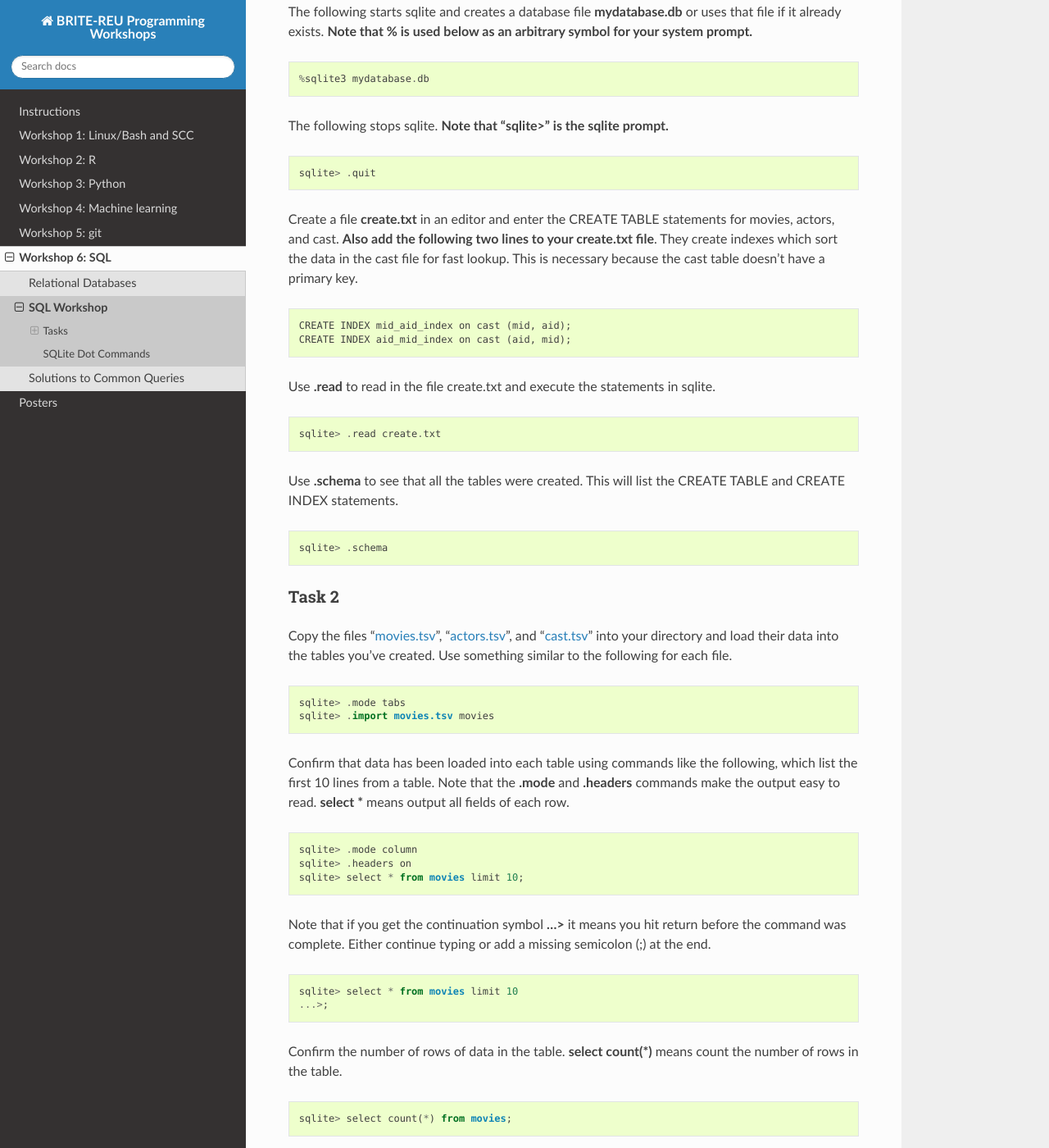
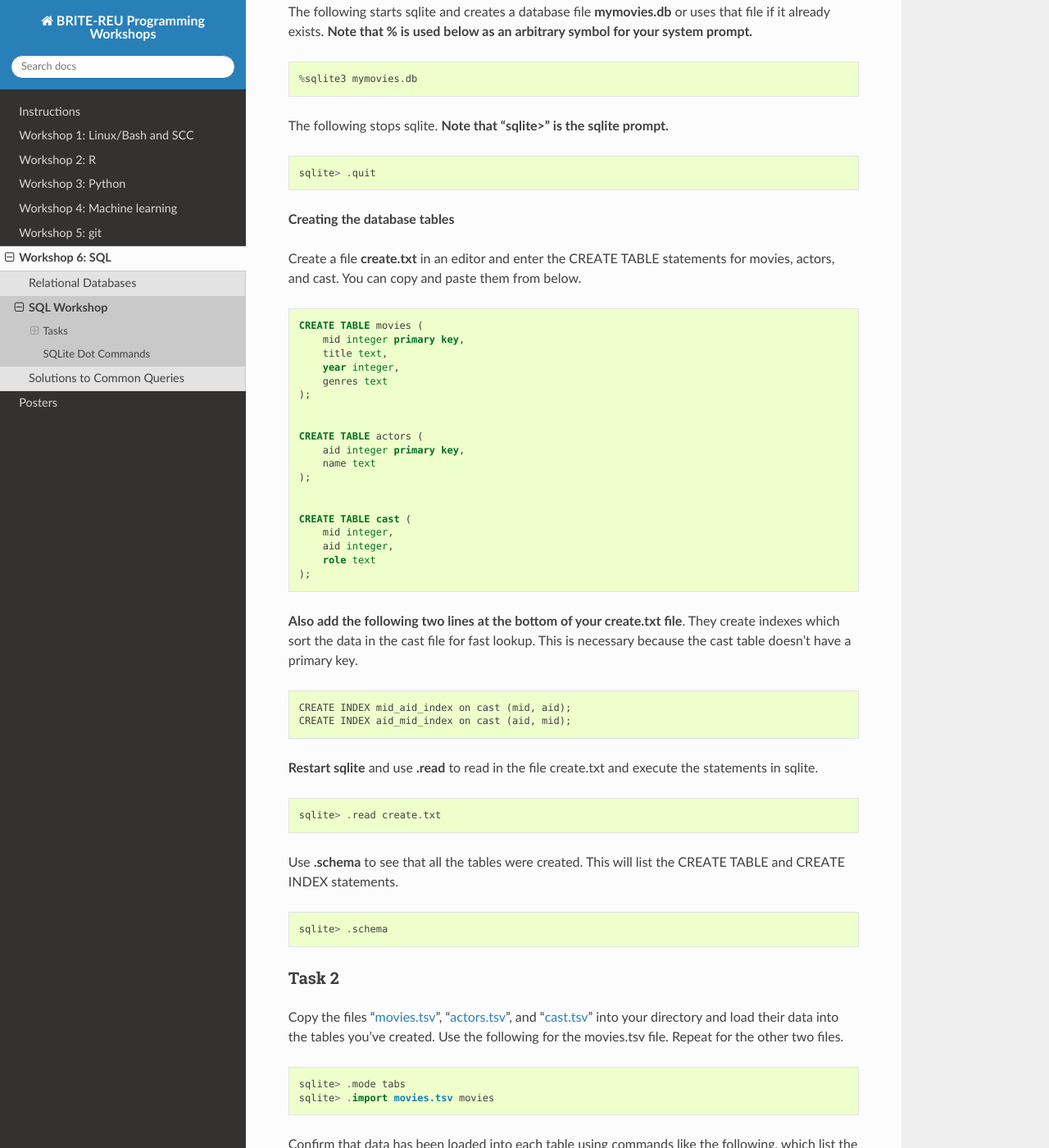
Before and after one commit to BRITE-REU/programming-workshops, a Sphinx documentation site: the page built from source/workshops/06_SQL/Workshop_SQL.rst, in a window 1280 px wide and 1400 px high, scrolled down 455 px. Shown: the whole window at 82% size. Built offline with Sphinx 7.4.7 and the Read the Docs theme 2.0.0, drawn with Linux system fonts in a browser that asks for light colours; pages that are not in the unit, such as notebooks, are missing from menus.

Commit message:
Update Workshop_SQL.rst

```diff
--- a/source/workshops/06_SQL/Workshop_SQL.rst
+++ b/source/workshops/06_SQL/Workshop_SQL.rst
@@ -27,11 +27,11 @@ Task 1
 
 **Starting and stopping sqlite.**
 
-The following starts sqlite and creates a database file **mydatabase.db** or uses that file if it already exists.  **Note that % is used below as an arbitrary symbol for your system prompt.**
+The following starts sqlite and creates a database file **mymovies.db** or uses that file if it already exists.  **Note that % is used below as an arbitrary symbol for your system prompt.**
 
 .. code::
 
-	%sqlite3 mydatabase.db
+	%sqlite3 mymovies.db
 
 
 The following stops sqlite.  **Note that "sqlite>" is the sqlite prompt.**
@@ -40,15 +40,42 @@ The following stops sqlite.  **Note that "sqlite>" is the sqlite prompt.**
 
     sqlite> .quit
 
+**Creating the database tables**
 
-Create a file **create.txt** in an editor and enter the CREATE TABLE statements for movies, actors, and cast.  **Also add the following two lines to your create.txt file**.  They create indexes which sort the data in the cast file for fast lookup.  This is necessary because the cast table doesn't have a primary key.
+Create a file **create.txt** in an editor and enter the CREATE TABLE statements for movies, actors, and cast.  You can copy and paste them from below.
+
+.. code:: SQL
+
+    CREATE TABLE movies (
+        mid integer primary key,
+        title text,
+        year integer,
+        genres text
+    );
+
+
+    CREATE TABLE actors (
+        aid integer primary key,
+        name text
+    );
+
+
+    CREATE TABLE cast (
+        mid integer,
+        aid integer,
+        role text
+    );
+
+
+
+**Also add the following two lines at the bottom of your create.txt file**.  They create indexes which sort the data in the cast file for fast lookup.  This is necessary because the cast table doesn't have a primary key.
 
 .. code::
 
 	CREATE INDEX mid_aid_index on cast (mid, aid);
 	CREATE INDEX aid_mid_index on cast (aid, mid);
 
-Use **.read** to read in the file create.txt and execute the statements in sqlite.
+**Restart sqlite** and use **.read** to read in the file create.txt and execute the statements in sqlite.
 
 .. code::
 
@@ -67,7 +94,7 @@ Use **.schema** to see that all the tables were created.  This will list the CRE
 Task 2
 ************
 
-Copy the files "`movies.tsv <https://github.com/BRITE-REU/programming-workshops/blob/master/source/workshops/06_SQL/data/movies.tsv>`_", "`actors.tsv <https://github.com/BRITE-REU/programming-workshops/blob/master/source/workshops/06_SQL/data/actors.tsv>`_", and "`cast.tsv <https://github.com/BRITE-REU/programming-workshops/blob/master/source/workshops/06_SQL/data/cast.tsv>`_" into your directory and load their data into the tables you've created.  Use something similar to the following for each file.
+Copy the files "`movies.tsv <https://github.com/BRITE-REU/programming-workshops/blob/master/source/workshops/06_SQL/data/movies.tsv>`_", "`actors.tsv <https://github.com/BRITE-REU/programming-workshops/blob/master/source/workshops/06_SQL/data/actors.tsv>`_", and "`cast.tsv <https://github.com/BRITE-REU/programming-workshops/blob/master/source/workshops/06_SQL/data/cast.tsv>`_" into your directory and load their data into the tables you've created.  Use the following for the movies.tsv file.  Repeat for the other two files.
 
 .. code::
 
```
